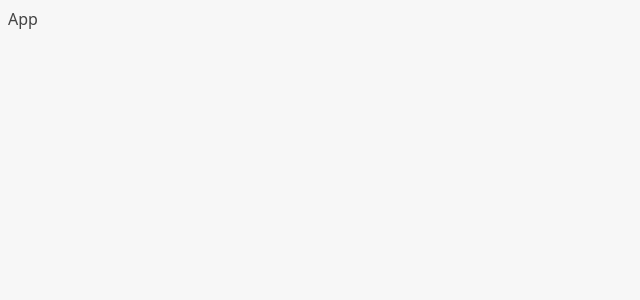
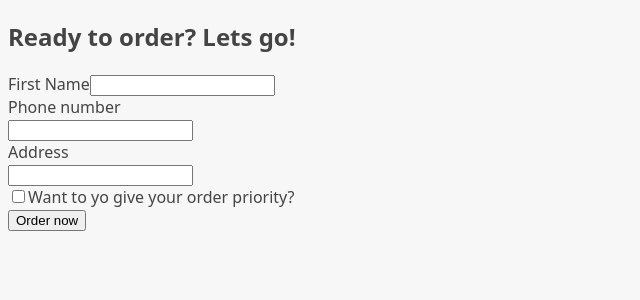
Before and after one commit to amit47chauhan/fast-react-pizza, a React (Vite) app: page /order/new in a window 1280 px wide. Shown: the top 300 px of the page, without its empty margins (0-640 px from the left). Built offline with nearby package versions, Linux system fonts and the light colour scheme.

Commit message:
Working with createBrowserRouter to create Routes

```diff
--- a/package.json
+++ b/package.json
@@ -11,7 +11,8 @@
   },
   "dependencies": {
     "react": "^18.2.0",
-    "react-dom": "^18.2.0"
+    "react-dom": "^18.2.0",
+    "react-router-dom": "^6.29.0"
   },
   "devDependencies": {
     "@types/react": "^18.2.15",
--- a/src/App.jsx
+++ b/src/App.jsx
@@ -1,6 +1,33 @@
+import { createBrowserRouter, RouterProvider } from "react-router-dom";
+import Home from "./ui/Home";
+import Menu from "./features/menu/Menu";
+import Cart from "./features/menu/Cart";
+import CreateOrder from "./features/order/CreateOrder";
+import Order from "./features/order/Order";
+
+const router = createBrowserRouter([
+  {
+    path: "/",
+    element: <Home />,
+  },
+  {
+    path: "/menu",
+    element: <Menu />,
+  },
+  {
+    path : '/cart',
+    element: <Cart/>
+  },
+  {
+    path : '/order/new',
+    element: <CreateOrder/>
+  },
+  {
+    path : '/order:orderId',
+    element: <Order/>
+  }
+]);
+
 export default function App() {
-  const x = 23
-  return (
-    <div>App</div>
-  )
+  return <RouterProvider router={router} />;
 }
--- a/src/features/order/CreateOrder.jsx
+++ b/src/features/order/CreateOrder.jsx
@@ -36,7 +36,7 @@
 
   return (
     <div>
-      <h2>Ready to order? Let's go!</h2>
+      <h2>Ready to order? Lets go!</h2>
 
       <form>
         <div>
```
Also changed, not shown: 1 other file (tests, documents, lock files or other folders).
